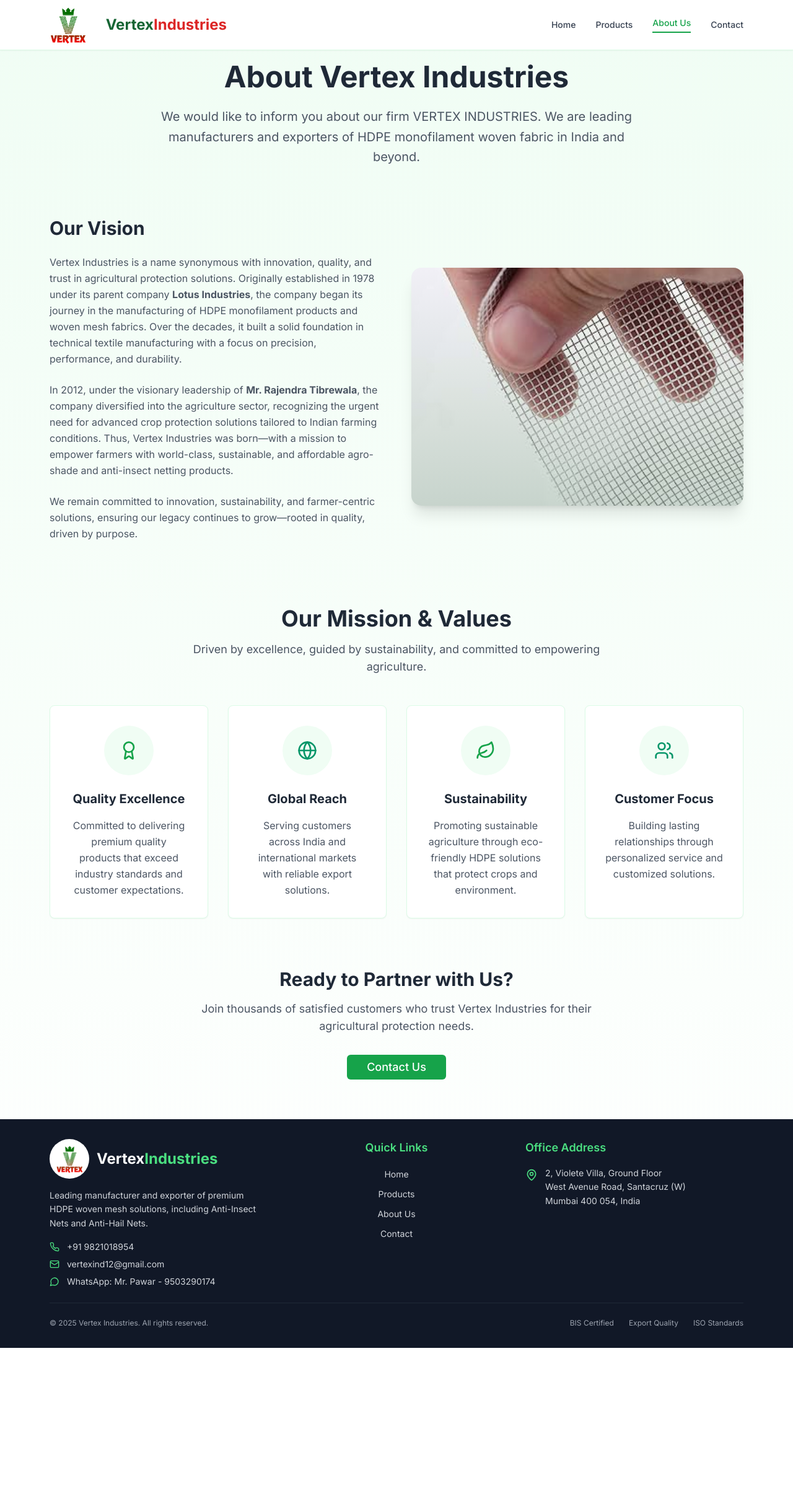
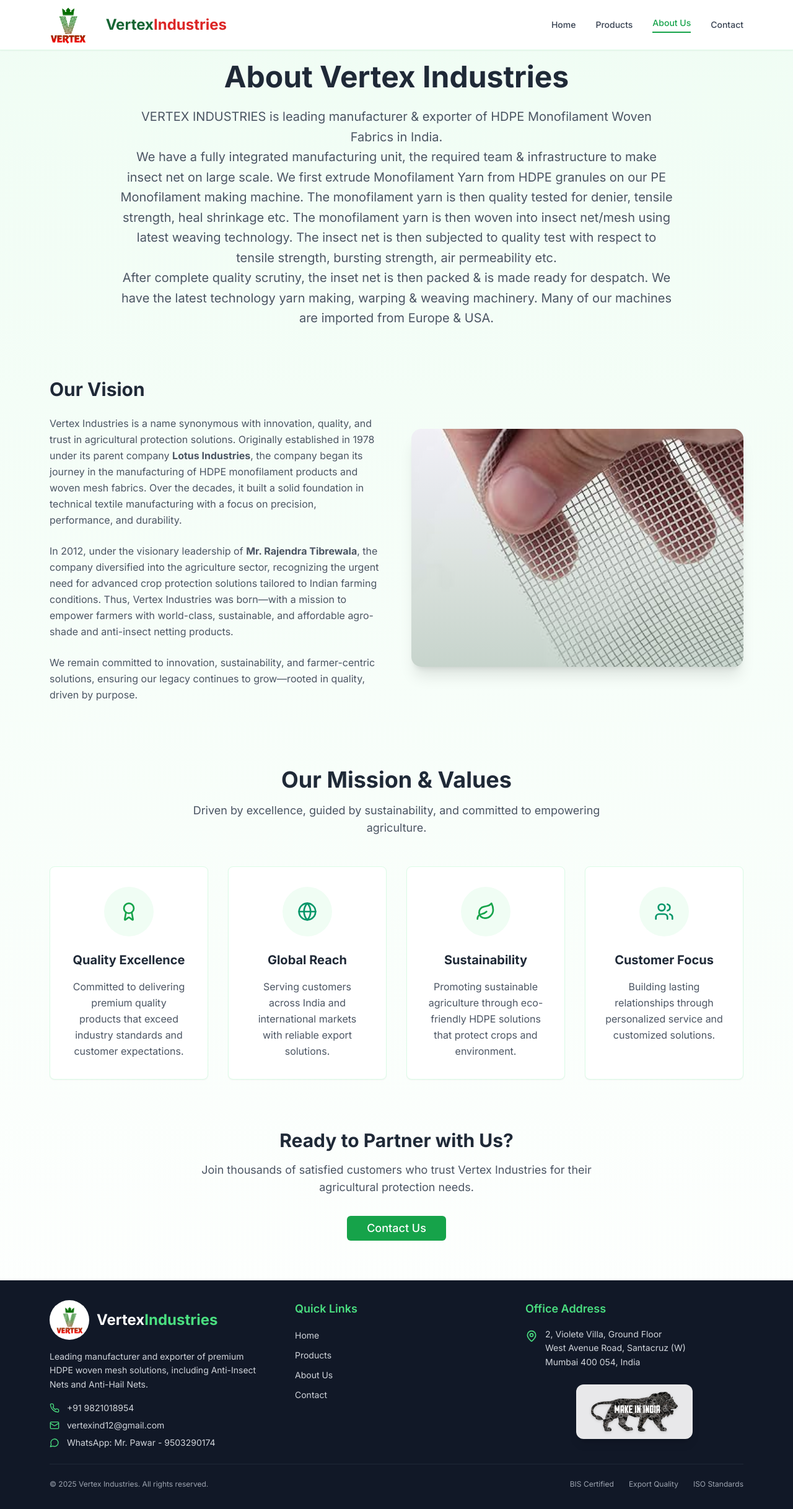
Before and after one commit to hiteshp28/vertex-industries, a Next.js app: page /about in a window 1280 px wide. Shown: the whole page at 62% size. Before the commit the page ends 2175 px from the top, so only its background shows below. Built offline with nearby package versions, Linux system fonts and the light colour scheme.

Commit message:
changes made

```diff
--- a/app/about/page.tsx
+++ b/app/about/page.tsx
@@ -98,10 +98,22 @@ export default function AboutPage() {
             <h1 className="text-5xl font-bold text-gray-800 mb-6 mt-5">
               About Vertex Industries
             </h1>
-            <p className="text-xl text-gray-600 max-w-3xl mx-auto leading-relaxed mb-8">
-             We would like to inform
-              you about our firm VERTEX INDUSTRIES. We are leading manufacturers
-              and exporters of HDPE monofilament woven fabric in India and beyond.
+            <p className="text-xl text-gray-600 text-center max-w-4xl mx-auto leading-relaxed mb-8">
+              VERTEX INDUSTRIES is leading manufacturer & exporter of HDPE
+              Monofilament Woven Fabrics in India.
+              <br />
+              We have a fully integrated manufacturing unit, the required team &
+              infrastructure to make insect net on large scale. We first extrude
+              Monofilament Yarn from HDPE granules on our PE Monofilament making
+              machine. The monofilament yarn is then quality tested for denier,
+              tensile strength, heal shrinkage etc. The monofilament yarn is
+              then woven into insect net/mesh using latest weaving technology.
+              The insect net is then subjected to quality test with respect to
+              tensile strength, bursting strength, air permeability etc.
+              <br />After complete quality scrutiny, the inset net is then packed & is made
+              ready for despatch. We have the latest technology yarn making,
+              warping & weaving machinery. Many of our machines are imported
+              from Europe & USA.
             </p>
           </div>
 
@@ -115,12 +127,12 @@ export default function AboutPage() {
                 <p className="text-gray-600 mb-6 leading-relaxed">
                   Vertex Industries is a name synonymous with innovation,
                   quality, and trust in agricultural protection solutions.
-                  Originally established in 1978 under its parent company <strong>Lotus
-                  Industries</strong>, the company began its journey in the manufacturing
-                  of HDPE monofilament products and woven mesh fabrics. Over the
-                  decades, it built a solid foundation in technical textile
-                  manufacturing with a focus on precision, performance, and
-                  durability.
+                  Originally established in 1978 under its parent company{" "}
+                  <strong>Lotus Industries</strong>, the company began its
+                  journey in the manufacturing of HDPE monofilament products and
+                  woven mesh fabrics. Over the decades, it built a solid
+                  foundation in technical textile manufacturing with a focus on
+                  precision, performance, and durability.
                 </p>
                 <p className="text-gray-600 mb-6 leading-relaxed">
                   In 2012, under the visionary leadership of{" "}
--- a/components/footer.tsx
+++ b/components/footer.tsx
@@ -38,7 +38,7 @@ export default function Footer() {
           </div>
 
           {/* Quick Links */}
-          <div className="flex flex-col items-center text-center">
+          <div className="flex flex-col ml-3">
             <h3 className="text-lg font-semibold mb-4 text-green-400">Quick Links</h3>
             <ul className="space-y-2">
               <li>
@@ -77,18 +77,32 @@ export default function Footer() {
                 Mumbai 400 054, India
               </p>
             </div>
+            <div className="w-full flex justify-center mt-6">
+          <div className="bg-white/90 rounded-xl shadow-lg px-6 py-3 flex items-center">
+            <img
+              src="/makeinindia.png"
+              alt="Make in India"
+              className="h-12 md:h-16 object-contain"
+              style={{ filter: "drop-shadow(0 1px 2px rgba(0,0,0,0.15))" }}
+            />
+          </div>
+        </div>
           </div>
         </div>
 
         {/* Bottom Bar */}
         <div className="border-t border-gray-800 mt-6 pt-6 flex flex-col md:flex-row justify-between items-center">
-          <p className="text-gray-400 text-xs">© 2025 Vertex Industries. All rights reserved.</p>
+          <div className="flex items-center space-x-4">
+            <p className="text-gray-400 text-xs">© 2025 Vertex Industries. All rights reserved.</p>
+
+          </div>
           <div className="flex space-x-6 mt-2 md:mt-0">
             <span className="text-gray-400 text-xs">BIS Certified</span>
             <span className="text-gray-400 text-xs">Export Quality</span>
             <span className="text-gray-400 text-xs">ISO Standards</span>
           </div>
         </div>
+
       </div>
     </footer>
   )
```
Also changed, not shown: public/dontuse.png (added), public/makeinindia.png (added).
